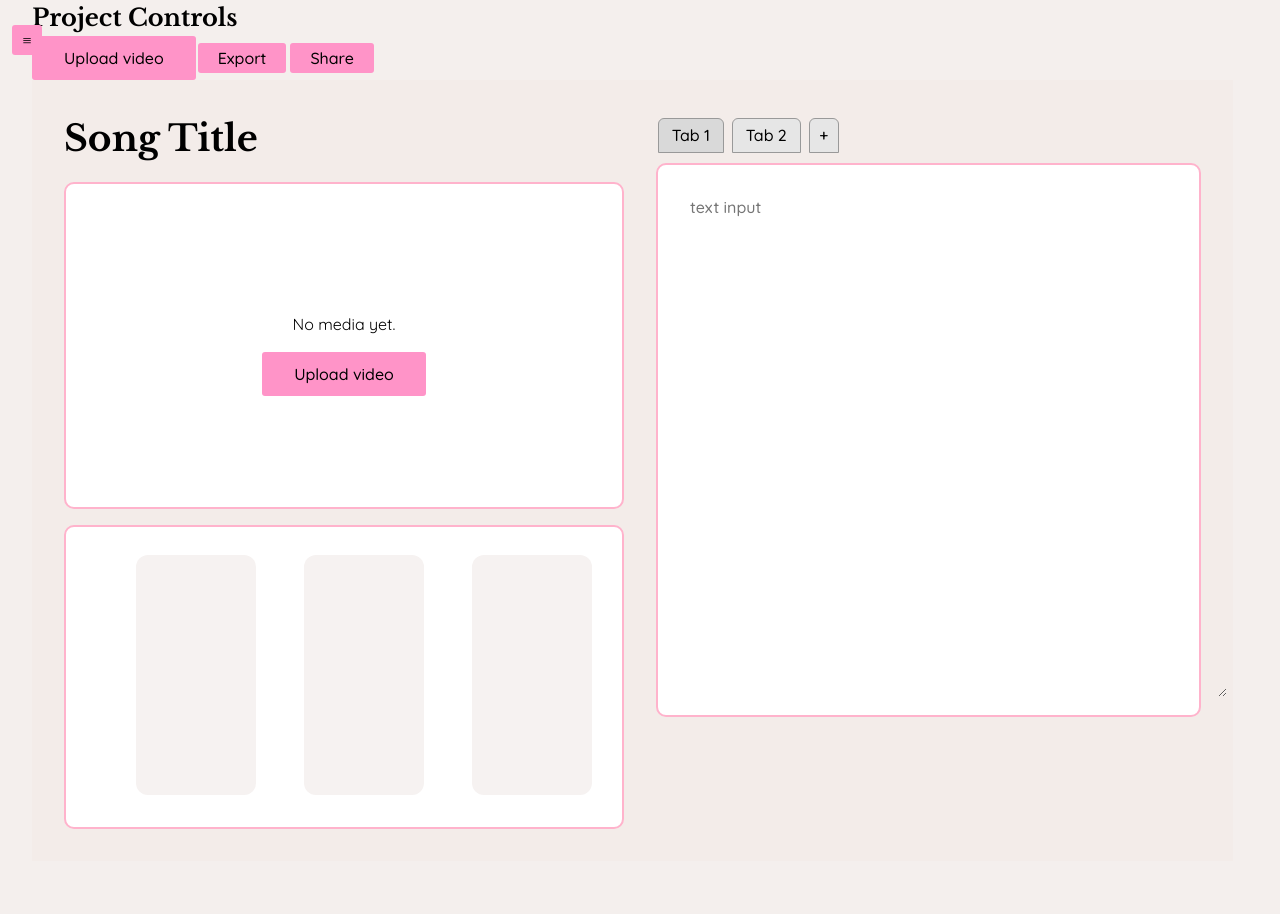
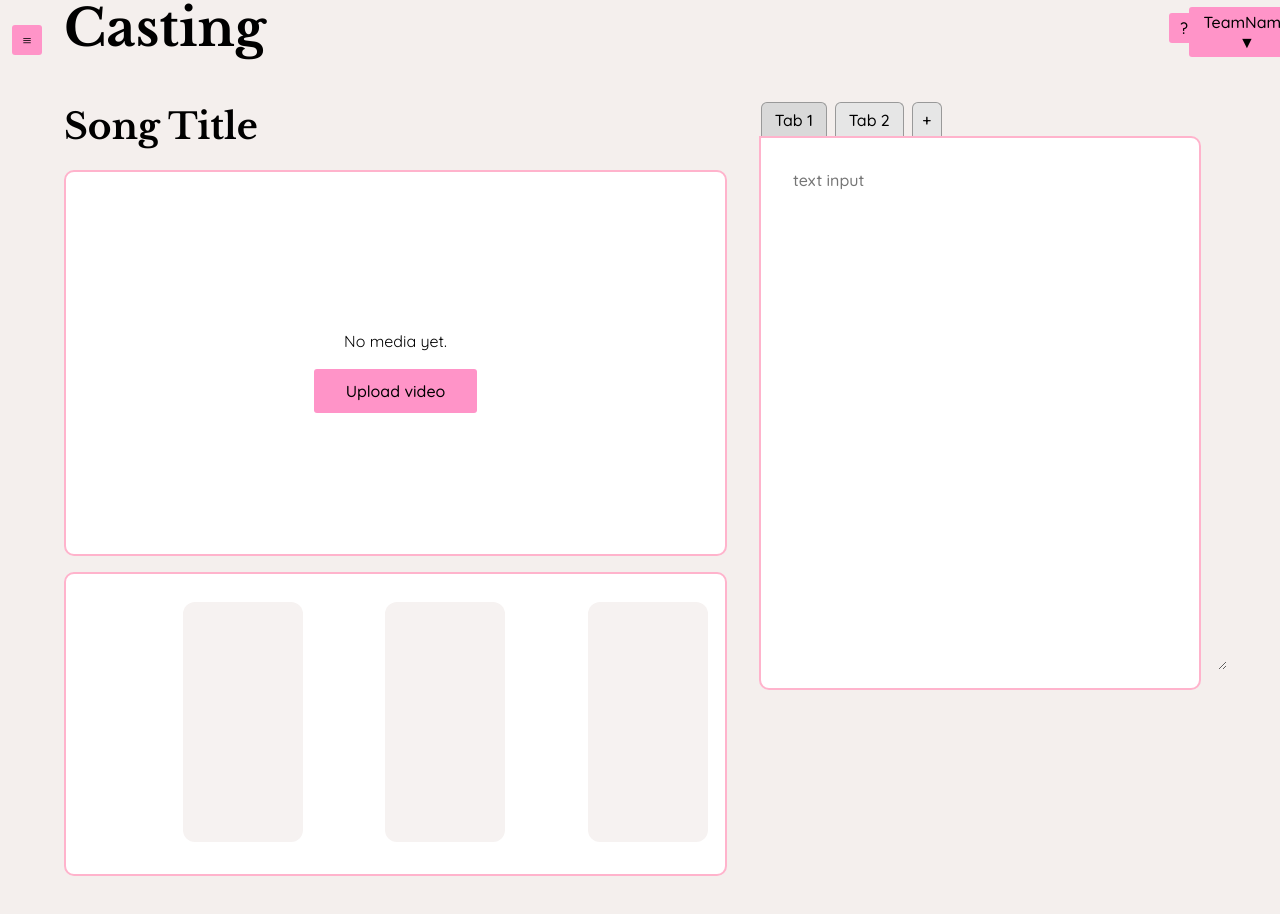
Before and after one commit to elise-chang/Dance-Central, a React (Vite) app in the folder Dance-Central-App/: page /casting in a window 1280 px wide. Shown: the top 914 px of the page. Before the commit the page ends 893 px from the top, so only its background shows below. Built offline with nearby package versions, Linux system fonts and the light colour scheme.

Commit message:
more layout fixes

```diff
--- a/Dance-Central-App/src/pages/casting.css
+++ b/Dance-Central-App/src/pages/casting.css
@@ -1,12 +1,30 @@
-/* .top-row {
-  position: sticky;
-  top: 0;
-  z-index: 10;
-  backdrop-filter: blur(6px);
-  flex-direction: row;
+.top-row {
+  display: flex;                 /* <-- key */
+  align-items: center;
+  justify-content: space-between;
+  gap: 12px;
+  padding: 0 2rem;               /* match .casting's side padding */
+  margin: 0 0 12px;
+  flex-wrap: nowrap;             /* keep on one line */
+}
+
+.page-heading-casting {
+  flex: 1 1 auto;
+  min-width: 0;                  /* prevents overflow pushing to next line */
+  display: block;                /* it doesn't need to be flex */
+}
+
+.page-heading-casting h1 {
+  margin: 0;
+}
+
+/* Right-side actions in header */
+.top-right{
   display: flex;
-}  */
-/* .casting { display: flex; flex-direction: column; } */
+  align-items: center;
+  gap: 12px;
+  justify-self: end;
+}
 
 .carousel-nav-wrapper {
   display: flex;
@@ -101,11 +119,12 @@
 }
 .casting {
   display: grid;
-  grid-template-columns: 560px 1fr; /* left fixed, right flexible */
+  grid-template-columns: 1.5fr 1fr; /* left fixed, right flexible */
+  grid-template-rows: auto auto auto;
   align-items: start;
   gap: 2rem;
   padding: 2rem;
-  background: #f3ece9;
+  align-items: start;
 }
 
 .left .song-title {
@@ -146,18 +165,30 @@
   overflow-x: auto;
   padding-bottom: 0.25rem;
   scrollbar-width: thin;
+  grid-auto-columns: var(--thumb-w);
+  align-items: center;
 }
+:root {
+  --thumb-w: 60px;         /* width of each slide */
+  --thumb-ratio: 16/9;      /* 16:9 landscape */
+}
+
 .thumb {
   cursor: pointer;
   border: 2px solid transparent;
   border-radius: 8px;
   overflow: hidden;
-  height: 80px;
+  /* height: 80px; */
   display: grid;
   place-items: center;
   background: #ffe1eb;
+  width: var(--thumb-w);
+  aspect-ratio: var(--thumb-ratio);
+  height: auto;
+  align-items: center;
 }
-.thumb.active { border-color: #ff7aa5; }
+.thumb.active {
+   border-color: #ff7aa5; }
 .thumb img, .thumb video {
   width: 100%;
   height: 100%;
@@ -167,7 +198,7 @@
 .right .tabs {
   display: flex;
   gap: 0.25rem;
-  margin: 0.25rem 0 0.5rem;
+  margin: 0 0 -2px;
 }
 .tab {
   border: 1px solid #999;
@@ -175,6 +206,7 @@
   padding: 0.4rem 0.8rem;
   border-radius: 6px 6px 0 0;
   font-family: 'Quicksand', sans-serif;
+  border-bottom: none;
 }
 .tab.active { background: #d9d9d9; }
 .tab.add { padding-inline: 0.6rem; }
@@ -182,6 +214,10 @@
 .notes {
   min-height: 520px;
   border-color: #ffb3cc;
+  border-radius: 0 10px 10px 10px;
+  margin-top: 0;
+  position: relative;
+  z-index: 1;
 }
 .notes-input {
   width: 100%;
--- a/Dance-Central-App/src/pages/casting.jsx
+++ b/Dance-Central-App/src/pages/casting.jsx
@@ -1,8 +1,11 @@
 import React, { useState } from "react";
+import "../pages/casting.css";
+
 import MenuNavbar from "../components/MenuNavbar";
 import MediaUploader from "../components/MediaUploader";
 import VideoPlayer from "../components/VideoPlayer";
-import "../pages/casting.css";
+import Dropdown from "../components/Dropdown";
+import Button from "../components/button";
 
 export default function Casting() {
   const [media, setMedia] = useState([]);
@@ -96,26 +99,25 @@ export default function Casting() {
 
   return (
         <>
-      <MenuNavbar open="false" static="false" />
+      <MenuNavbar/>
 
-      {/* NEW: top row that pushes the page down */}
+      {/* TOP ROW */}
       <div className="top-row">
-        <div className="top-left">
-          <h2 style={{ margin: 0 }}>Project Controls</h2>
-        </div>
-        <div className="top-right">
-          <MediaUploader
-            uploadType="video"
-            buttonClassName="pink-upload-btn"
-            onAdd={(items) => {
-              addMedia(items);
-              setSelected(items[0]);
-            }}
-          />
-          <button className="pill">Export</button>
-          <button className="pill">Share</button>
-        </div>
+
+      {/* Page Header */}
+      <div className="page-heading-casting">
+        <h1>Casting</h1>
       </div>
+
+      <div className="top-right">
+        <Button
+          className="help-button"
+          icon="?"
+          onClick={() => alert("Help coming soon")}
+        />
+        <Dropdown className="team-dropdown" text="TeamName" />
+      </div>
+    </div>
 
     <div className="casting">
       {/* LEFT COLUMN */}
--- a/Dance-Central-App/src/pages/outfits.jsx
+++ b/Dance-Central-App/src/pages/outfits.jsx
@@ -303,7 +303,7 @@ const Outfits = () => {
                     uploadType="image"
                     buttonClassName="btn"
                     buttonText="Upload Images"
-                    id = "inspo-upload-button"
+                    // id = "inspo-upload-button"
                     />
 
                     <Button text="Link Pinterest" />
```
